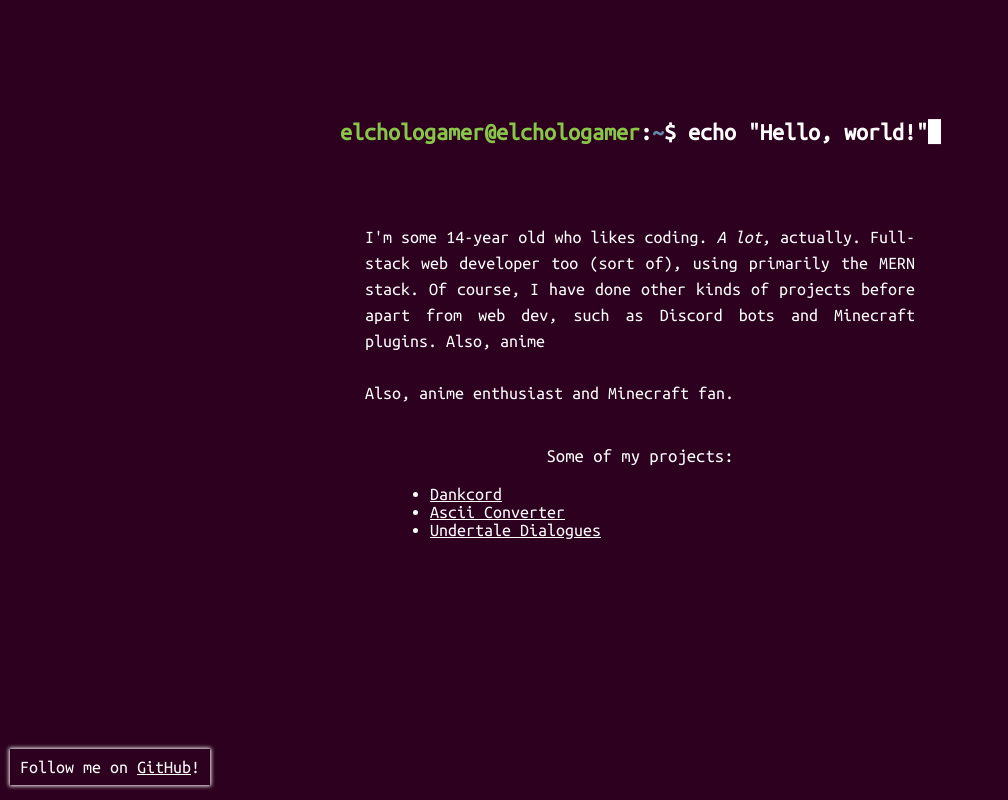
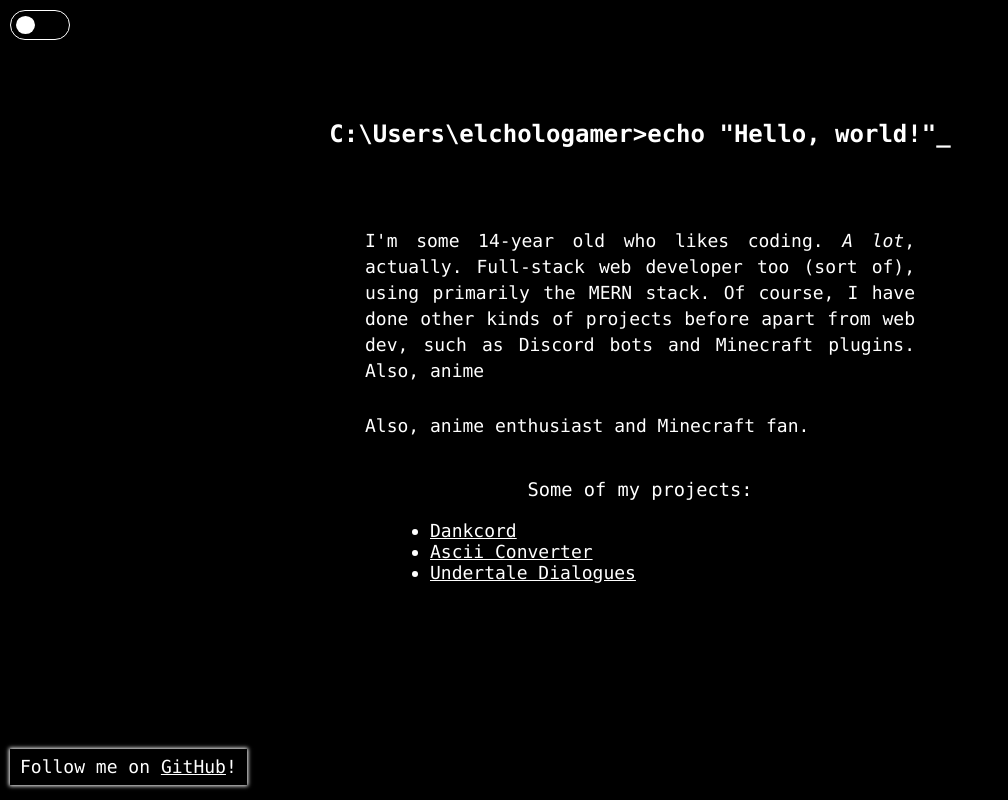
Before and after one commit to Grazen0/grazen0.github.io, a React app: page / in a window 1280 px wide. Shown: the whole page, without its empty margins (0-1008 px from the left). Built offline with nearby package versions, Linux system fonts and the light colour scheme.

Commit message:
add theme toggler

```diff
--- a/src/App.css
+++ b/src/App.css
@@ -5,8 +5,8 @@
 }
 
 :root {
-	--background: #2c001e;
-	--font: 'Ubuntu Mono';
+	--background: #000;
+	--font: Consolas;
 }
 
 * {
@@ -27,9 +27,9 @@
 	margin-bottom: 80px;
 }
 
-.windows-theme {
-	--background: #000;
-	--font: Consolas;
+.linux-theme {
+	--background: #2c001e;
+	--font: 'Ubuntu Mono';
 }
 
 p {
@@ -64,3 +64,25 @@
 	background-color: var(--background);
 	box-shadow: 0 0 4px 1px white;
 }
+
+#switch {
+	width: 60px;
+	height: 30px;
+	border-radius: 15px;
+
+	border: solid 1px white;
+	padding: 5px;
+	cursor: pointer;
+
+	position: absolute;
+	top: 10px;
+	left: 10px;
+}
+
+#switch-thumb {
+	background-color: white;
+	border-radius: 50%;
+
+	height: 100%;
+	width: 40%;
+}
--- a/src/App.tsx
+++ b/src/App.tsx
@@ -7,16 +7,25 @@
 
 const App: React.FC = () => {
 	const [theme, setTheme] = useState(
-		(localStorage.getItem('theme') ?? 'linux') as Theme
+		(localStorage.getItem('theme') ?? 'windows') as Theme
 	);
+
+	const switchTheme = () => {
+		setTheme(prev => (prev === 'windows' ? 'linux' : 'windows'));
+	};
 
 	useEffect(() => {
 		localStorage.setItem('theme', theme);
-		document.body.classList.toggle('windows-theme', theme === 'windows');
+		document.body.classList.toggle('linux-theme', theme === 'linux');
 	}, [theme]);
 
 	return (
 		<>
+			<div id="switch" onClick={switchTheme}>
+				<div
+					style={{ float: theme === 'windows' ? 'left' : 'right' }}
+					id="switch-thumb"></div>
+			</div>
 			<Title theme={theme} />
 
 			<p id="main-text">
```
